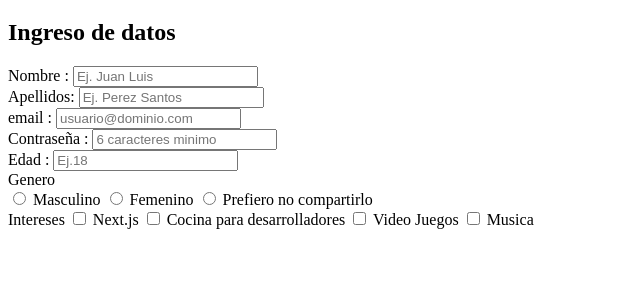
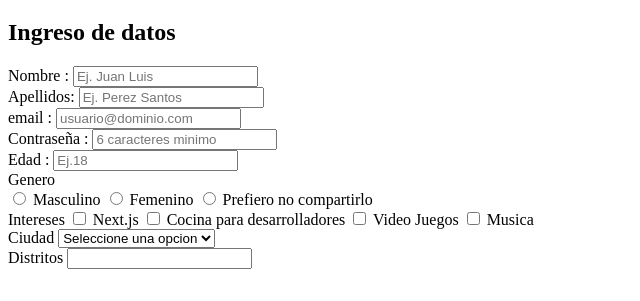
Before and after one commit to jcmorales76/repo-JuanCMorales, a plain HTML site: page TeoriaSemana2/dia1/01-form.html in a window 1280 px wide. Shown: the part 61-362 px from the top of the page, without its empty margins (0-640 px from the left). Drawn offline with Linux system fonts and the light colour scheme.

Commit message:
option y select, datalist

```diff
--- a/TeoriaSemana2/dia1/01-form.html
+++ b/TeoriaSemana2/dia1/01-form.html
@@ -56,6 +56,30 @@
                     <input type="checkbox" value="cocina"> Cocina para desarrolladores
                     <input type="checkbox" value="juegos"> Video Juegos
                     <input type="checkbox" value="musica"> Musica
+                    <br>
+                    <label for="">Ciudad</label>
+                    <select>
+                        <option selected disabled>Seleccione una opcion</option>
+                        <option value="AM">Amazonas</option>
+                        <option value="AN">Ancash</option>
+                        <option value="AP">Apurimac</option>
+                        <option value="AR">Arequipa</option>
+                        <option value="CU">Cusco</option>
+                        <option value="LI">Lima</option>
+                        <option value="PI">Piura</option>
+                        <option value="TA">Tacna</option>
+                    </select>
+                    <br>
+                    <label for="">Distritos</label>
+                    <input list="Distritos">
+                    <datalist id="Distritos">
+                            <option value="Lima Cercado">Lima Cercado</option>
+                            <option value="Brena">Brena</option>
+                            <option value="Ate">Ate</option>
+                            <option value="Pueblo libre">Pueblo libre</option>
+                            <option value="San Miguel">San Miguel</option>
+                            <option value="San Juan de Lurigancho">San Juan de Lurigancho</option>
+                    </datalist>
             </form>
         </section>
     </main>
```
